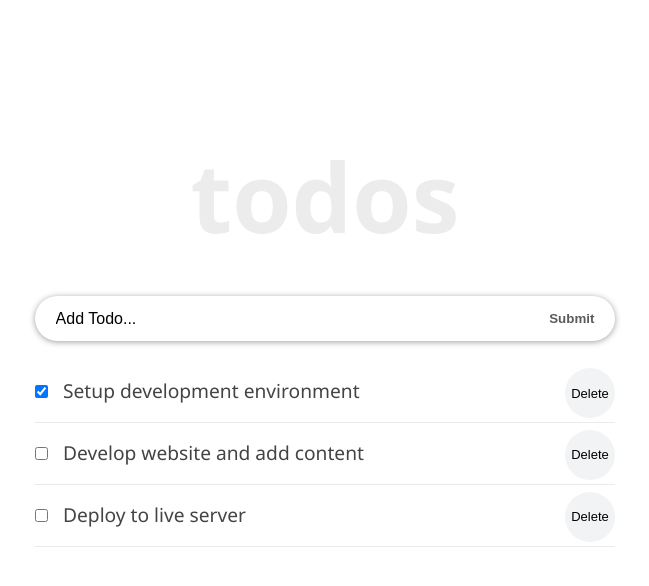
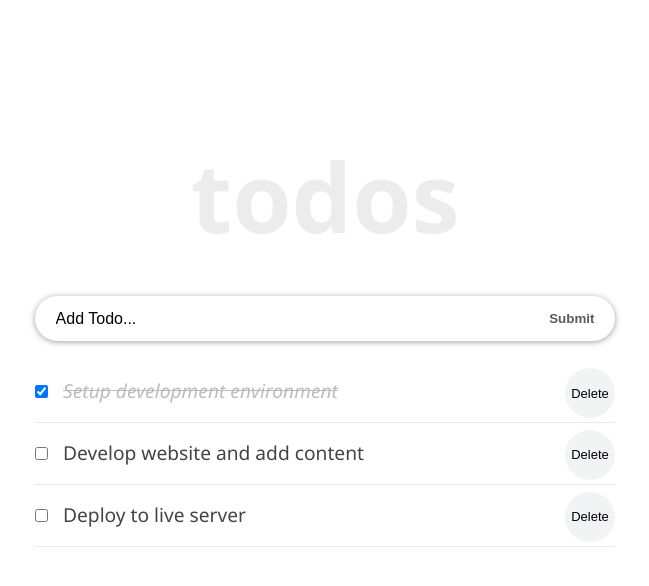
Before and after one commit to talentpachena/react-todo-app, a React (Create React App) app: page / in a window 1280 px wide. Shown: the top 586 px of the page, without its empty margins (315-964 px from the left). Built offline with nearby package versions, Linux system fonts and the light colour scheme.

Commit message:
added styles when any of the todos items is completed

```diff
--- a/src/components/TodoItem.js
+++ b/src/components/TodoItem.js
@@ -4,6 +4,12 @@
 
 class TodoItem extends React.Component {
   render() {
+    const completedStyle = {
+      fontStyle: "italic",
+      color: "#595959",
+      opacity: 0.4,
+      textDecoration: "line-through",
+    }
     return (
       <li className={styles.item}>
         <input
@@ -15,7 +21,9 @@
         <button onClick={() => this.props.deleteTodoProps(this.props.todo.id)}>
           Delete
         </button>
-        {this.props.todo.title}
+        <span style={this.props.todo.completed ? completedStyle : null}>
+          {this.props.todo.title}
+        </span>
       </li>
     )
   }
```
